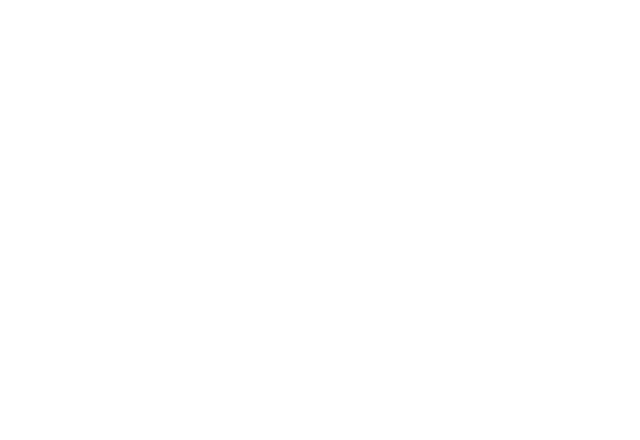
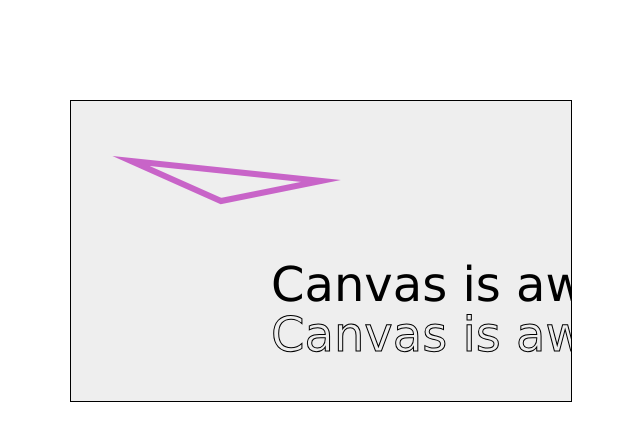
Before and after one commit to vadymolh/fe_lessons_18_09, a plain HTML site: page index.html in a window 1280 px wide. Shown: the whole page, without its empty margins (30-670 px from the left). Drawn offline with Linux system fonts and the light colour scheme.

Commit message:
canvas and paint

```diff
--- a/css/styles.css
+++ b/css/styles.css
@@ -3,3 +3,9 @@
   padding: 0;
   box-sizing: border-box;
 }
+
+#myCanvas {
+  background-color: #eee;
+  border: 1px solid #000;
+  margin: 100px;
+}
--- a/index.html
+++ b/index.html
@@ -4,10 +4,13 @@
     <meta charset="UTF-8" />
     <meta name="viewport" content="width=device-width, initial-scale=1.0" />
     <link rel="stylesheet" href="./css/styles.css" />
-    <title>Alarm Clock</title>
+    <title>Canvas HTML5</title>
   </head>
 
   <body>
-    <script src="./js/app.js"></script>
+    <canvas id="myCanvas" width="500" height="300">
+      Ваш браузер не підтримує Canvas
+    </canvas>
+    <script src="./js/canvas.js"></script>
   </body>
 </html>
--- /dev/null
+++ b/js/canvas.js
@@ -0,0 +1,70 @@
+let canvas = document.getElementById("myCanvas");
+
+let ctx = canvas.getContext("2d");
+
+if (ctx) {
+  console.log("Canvas created successfuly");
+}
+
+// .strokeRect(x, y, width, height)
+ctx.strokeRect(50, 50, 100, 100);
+ctx.fillRect(150, 50, 100, 110);
+
+// .clearRect(x, y, width, height)
+ctx.clearRect(150, 50, 50, 50);
+
+// clear all canva
+ctx.clearRect(0, 0, 500, 300);
+
+ctx.strokeStyle = "rgb(200, 100, 200)";
+ctx.lineWidth = 6;
+
+//line join
+//ctx.lineJoin = "round";
+//ctx.lineJoin = "bevel";
+ctx.lineJoin = "miter";
+
+// Пунктирні лінії
+//ctx.setLineDash([10, 15]);
+
+ctx.strokeRect(50, 50, 100, 100);
+
+// clear all canva
+ctx.clearRect(0, 0, 500, 300);
+
+// Filter
+// ctx.globalAlpha = 0.3;
+// ctx.fillStyle = "yellow";
+
+// ctx.fillRect(50, 50, 200, 200);
+
+// let img = new Image();
+// img.src = "photo.jpg";
+// img.onload = () => {
+//   let pattern = ctx.createPattern(img, "repeat");
+//   ctx.fillStyle = pattern;
+//   ctx.fillRect(10, 10, 400, 250);
+
+//   ctx.globalAlpha = 0.3;
+//   ctx.fillStyle = "green";
+//   ctx.fillRect(10, 10, 400, 250);
+// };
+
+// clear all canva
+ctx.clearRect(0, 0, 500, 300);
+
+ctx.beginPath();
+ctx.moveTo(60, 60);
+ctx.lineTo(150, 100);
+ctx.lineTo(250, 80);
+ctx.lineTo(60, 60);
+ctx.closePath();
+
+ctx.stroke();
+
+ctx.font = "48px Verdana";
+ctx.fillText("Canvas is awesome!", 200, 200);
+
+ctx.strokeStyle = "black";
+ctx.lineWidth = 1;
+ctx.strokeText("Canvas is awesome!", 200, 250);
```
Also changed, not shown: js/draw.js (added, +36 -0 lines), img/photo.jpg (added), js/app.js (deleted), photo.jpg (added), teamwork.png (renamed from img/teamwork.png).
